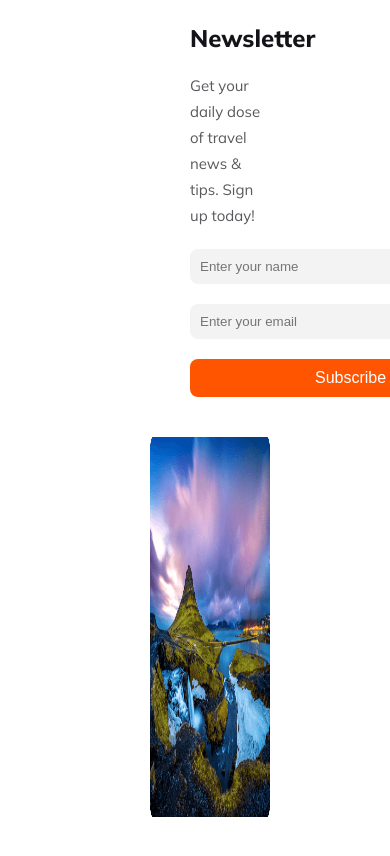
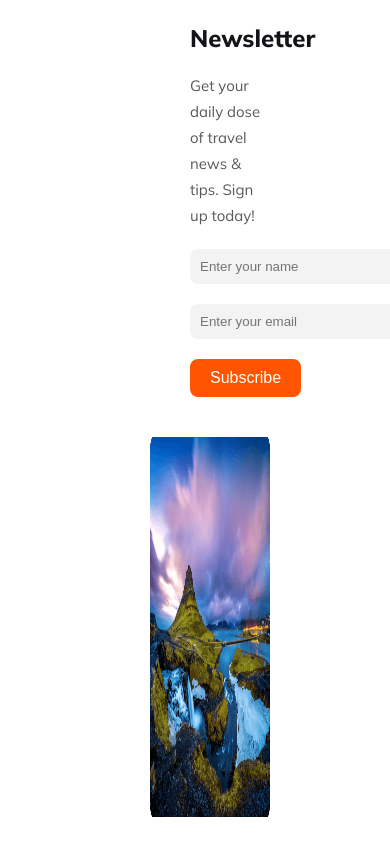
Before and after one commit to timelycoder/wonderful-traveling, a plain HTML site: page index.html in a window 390 px wide. Shown: the part 4179-5035 px from the top of the page. Drawn offline with Linux system fonts and the light colour scheme.

Commit message:
added newsletter

```diff
--- a/styles/responsive.css
+++ b/styles/responsive.css
@@ -48,6 +48,12 @@
     padding-left: 150px;
   }
 
+  .btn-subscribe {
+    padding: 10px 20px;
+
+  }
+
+
   .newsletter-text {
     margin-bottom: 2rem
   }
```
